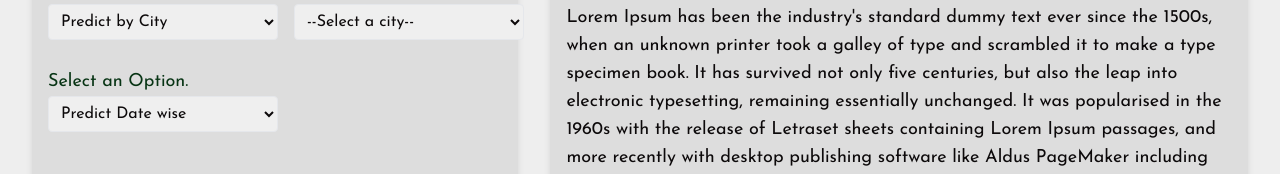
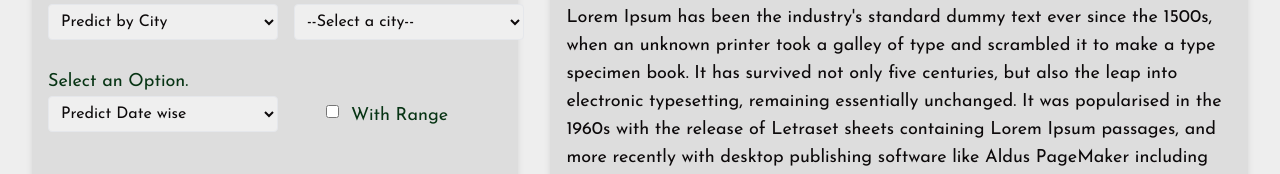
Before and after one commit to fromjyce/AeroSense-AI-Driven-Air-Quality-Prediction, a Next.js app in the folder frontend/: page / in a window 1280 px wide. Shown: the part 713-887 px from the top of the page. Built offline with nearby package versions, Linux system fonts and the light colour scheme; a web font is replaced by a local one.

Commit message:
added range checker

```diff
--- a/frontend/pages/Dashboard.js
+++ b/frontend/pages/Dashboard.js
@@ -120,6 +120,7 @@ export default function Dashboard() {
           )}
         </div>
         <div className="secondary-input-boxes">
+          <div className='flex flex-row gap-12'>
           <div className='flex flex-col items-start'>
             <label htmlFor="select-option" className="mt-2 text-lg text-left josefin_sans_dropdowns">Select an Option.</label>
             <select id="select-option" value={selectOption} onChange={(e) => setSelectOption(e.target.value)} className="mt-2 p-2 border rounded josefin_sans uniform-width-aqi-dropdown">
@@ -128,6 +129,19 @@ export default function Dashboard() {
               <option value="datetime">Predict DataTime wise</option>
             </select>
           </div>
+          <div className='flex flex-row gap-1 items-center mt-8'>
+            <input
+              type="checkbox"
+              id="with-range"
+              onChange={(e) => console.log(e.target.checked)}
+              className="mr-2"
+            />
+            <label htmlFor="with-range" className="text-lg text-left josefin_sans_dropdowns">With Range</label>
+          </div>
+          </div>
+        </div>
+        <div className='actual-input-boxes'>
+
         </div>
       </div>
 
```
